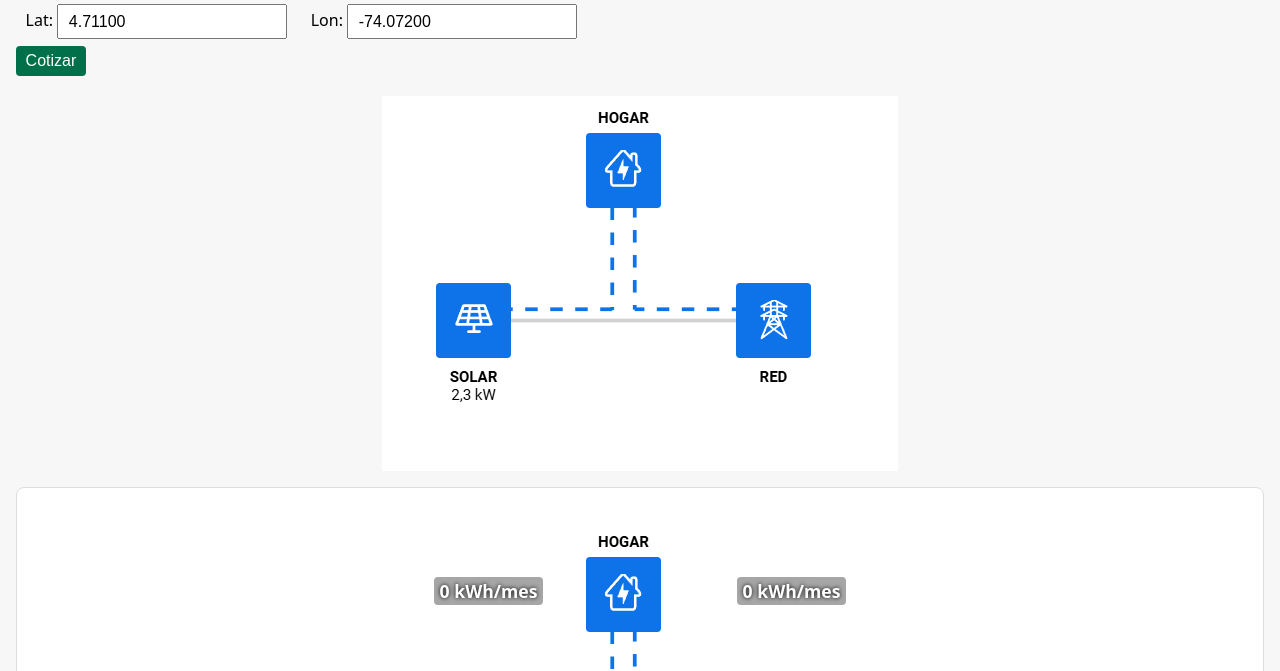
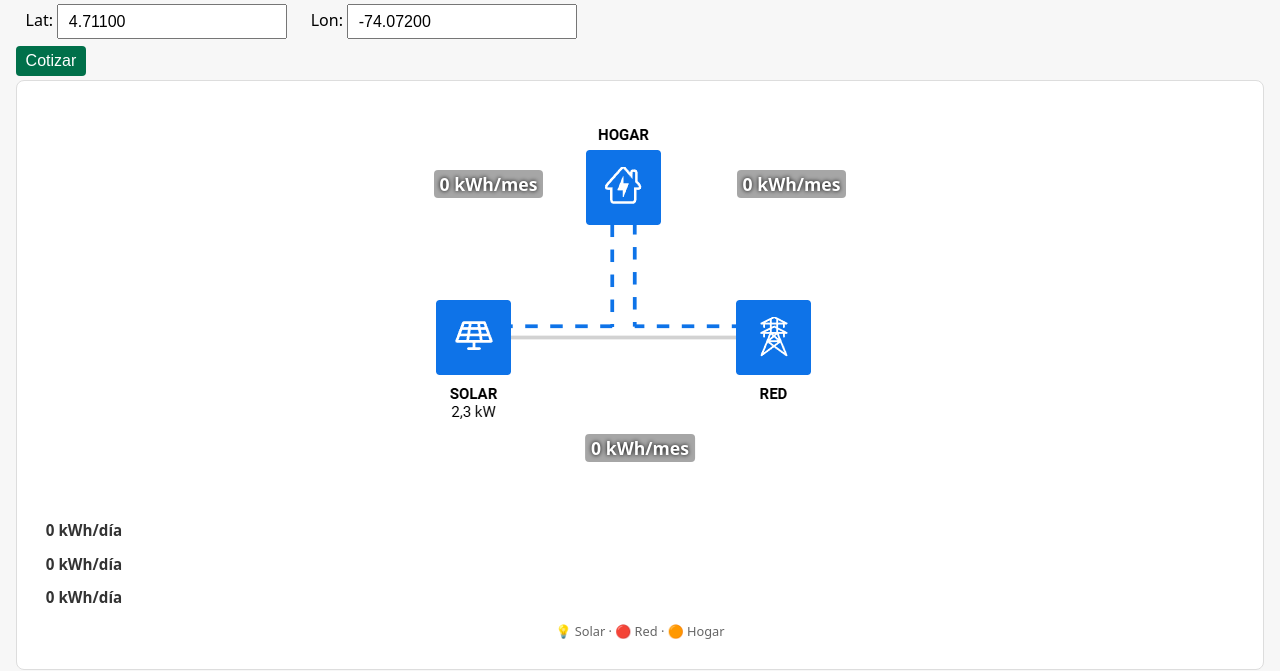
Before and after one commit to dizutta69/jczsoluciones, a plain HTML site: page index.html in a window 1280 px wide. Shown: the part 639-1310 px from the top of the page. Drawn offline with Linux system fonts and the light colour scheme; some packages are replaced by stand-ins of ours.

Commit message:
Update index.html

```diff
--- a/index.html
+++ b/index.html
@@ -95,7 +95,7 @@
   <button onclick="cotizar()">Cotizar</button>
 
   <!-- Imagen de diagrama de energía -->
-  <img id="energyDiagram" src="solar.png" alt="Energy Diagram" style="max-width:100%; height:auto; margin:1rem auto; display:block;">
+  <!<img id="energyDiagram" src="solar.png" alt="Energy Diagram" style="max-width:100%; height:auto; margin:1rem auto; display:block;">
 
   <!-- Diagrama de barras -->
 
```
